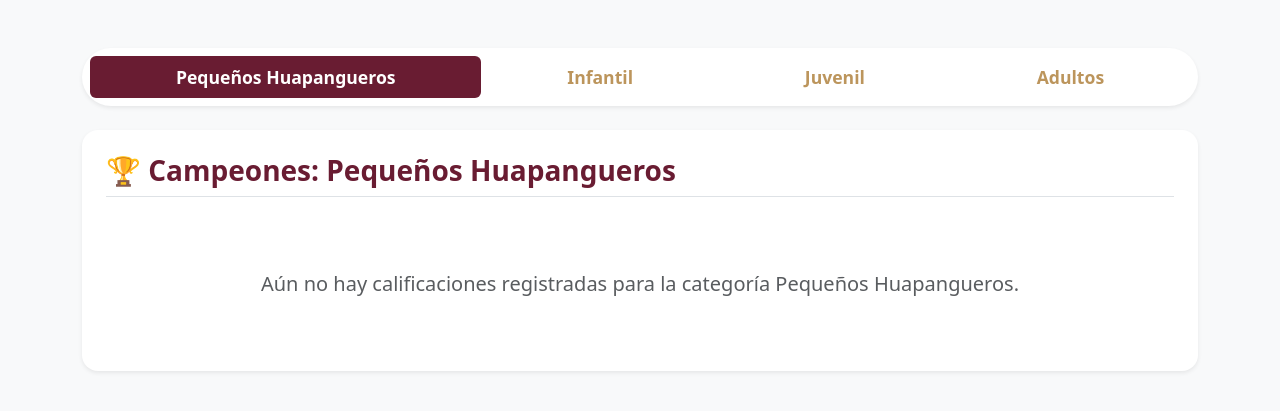
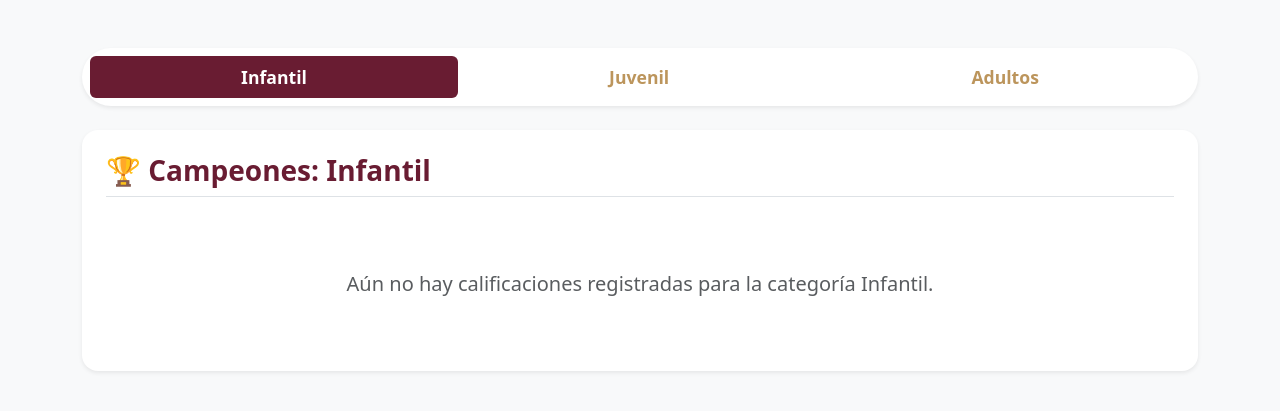
Before and after one commit to mauroacostazarco-rgb/1er-concurso-huapango, a Flask app: page /resultados in a window 1280 px wide. Shown: the part 159-570 px from the top of the page. Run offline with Flask 3, Linux system fonts and the light colour scheme; the visitor is signed in with stand-in values (Sample User, id 1); data that the repository does not hold is empty; some libraries are stand-ins or nearby versions.

Commit message:
Eliminada categoría Pequeños Huapangueros

```diff
--- a/app.py
+++ b/app.py
@@ -24,7 +24,7 @@ FECHA_CIERRE = datetime(2026, 9, 11, 12, 0, 0)
 URL_BASE_DATOS = "postgresql://postgres.hszcoiulvjkuhhycodvd:Z!m4p4n_Huapang0@aws-1-us-east-1.pooler.supabase.com:5432/postgres"
 
 
-# 1. LÓGICA DE CATEGORÍAS
+# 1. LÓGICA DE CATEGORÍAS (ACTUALIZADA)
 def asignar_categoria_pareja(fecha_1, fecha_2):
     def obtener_edad(fecha_nacimiento):
         fecha_nac = datetime.strptime(fecha_nacimiento, '%Y-%m-%d')
@@ -36,9 +36,8 @@ def asignar_categoria_pareja(fecha_1, fecha_2):
     edad_2 = obtener_edad(fecha_2)
     edad_mayor = max(edad_1, edad_2)
 
-    if edad_mayor <= 6:
-        return "Pequeños Huapangueros"
-    elif edad_mayor <= 12:
+    # Solo 3 categorías oficiales
+    if edad_mayor <= 12:
         return "Infantil"
     elif edad_mayor <= 17:
         return "Juvenil"
@@ -499,8 +498,8 @@ def panel_resultados():
     datos_crudos = cursor.fetchall()
     conexion.close()
 
-    # 4. Construimos las "cajitas" ordenadas para el HTML
-    categorias_nombres = ["Pequeños Huapangueros", "Infantil", "Juvenil", "Adultos"]
+# 4. Construimos las "cajitas" ordenadas para el HTML
+    categorias_nombres = ["Infantil", "Juvenil", "Adultos"]
     estilos_nombres = ["Hidalguense", "Queretano", "Potosino", "Tamaulipeco", "Veracruzano", "Poblano"]
 
     resultados_organizados = {cat: {est: [] for est in estilos_nombres} for cat in categorias_nombres}
--- a/templates/index.html
+++ b/templates/index.html
@@ -175,7 +175,7 @@
 
                     <!-- ¡NUEVO! Aviso de pago en puerta en lugar del campo para subir la foto -->
                     <div class="alert bg-dorado text-white fw-bold mb-4 shadow-sm" role="alert">
-                        📌 Nota importante: El costo de inscripción es de $250 MXN por pareja. El pago se realizará en efectivo el día del evento en la mesa de registro al presentar su folio.
+                        📌 Nota importante: El pago se realizará en efectivo el día del evento en la mesa de registro al presentar su folio.
                     </div>
 
                     <div class="d-grid gap-2 mt-5">
--- a/templates/resultados.html
+++ b/templates/resultados.html
@@ -37,10 +37,8 @@
         <!-- Pestañas de Categorías -->
         <ul class="nav nav-pills nav-fill mb-4 bg-white p-2 shadow-sm rounded-pill" id="pills-tab" role="tablist">
             <li class="nav-item" role="presentation">
-                <button class="nav-link active" data-bs-toggle="pill" data-bs-target="#pequenos" type="button">Pequeños Huapangueros</button>
-            </li>
-            <li class="nav-item" role="presentation">
-                <button class="nav-link" data-bs-toggle="pill" data-bs-target="#infantil" type="button">Infantil</button>
+                <!-- Se hace activa por defecto la categoría Infantil -->
+                <button class="nav-link active" data-bs-toggle="pill" data-bs-target="#infantil" type="button">Infantil</button>
             </li>
             <li class="nav-item" role="presentation">
                 <button class="nav-link" data-bs-toggle="pill" data-bs-target="#juvenil" type="button">Juvenil</button>
@@ -54,7 +52,6 @@
         <div class="tab-content shadow-sm bg-white p-4 rounded-4" id="pills-tabContent">
 
             {% set categorias_ids = [
-                ('pequenos', 'Pequeños Huapangueros'),
                 ('infantil', 'Infantil'),
                 ('juvenil', 'Juvenil'),
                 ('adultos', 'Adultos')
```
